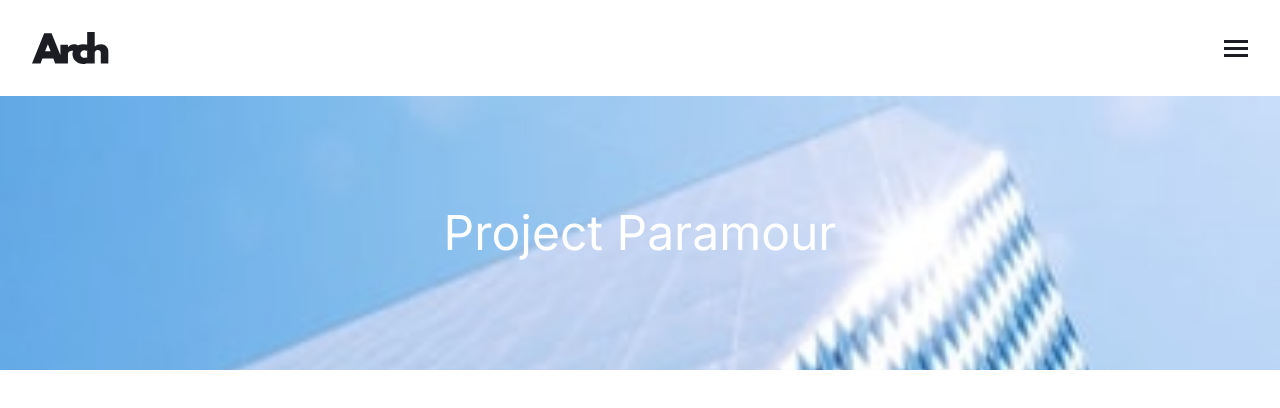
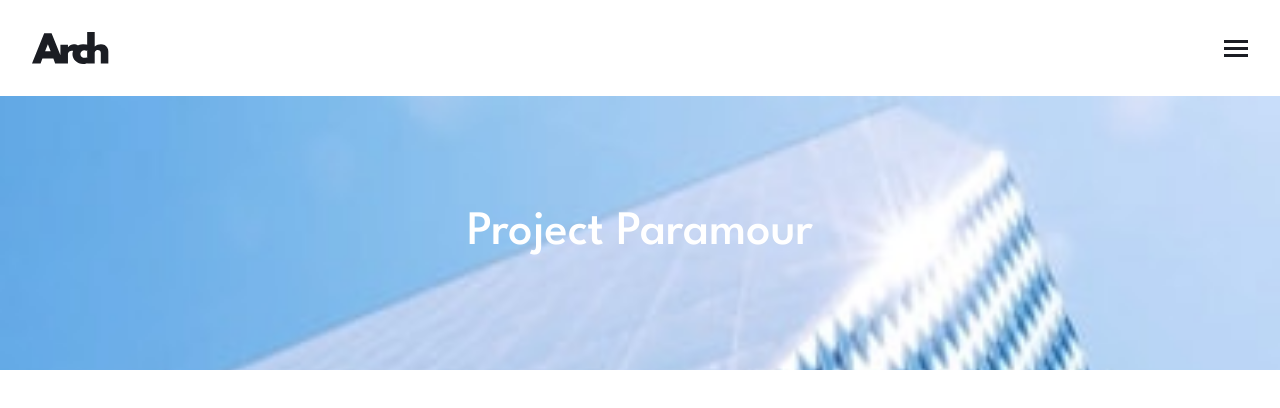
Before and after one commit to gigakhrz/arch-studio-multi-page-website, a Next.js app: page / in a window 1280 px wide. Shown: the top 408 px of the page. Built offline with nearby package versions, Linux system fonts and the light colour scheme.

Commit message:
import Leagua spartan font

```diff
--- a/src/app/layout.tsx
+++ b/src/app/layout.tsx
@@ -1,11 +1,11 @@
 import type { Metadata } from "next";
-import { Inter } from "next/font/google";
+import { League_Spartan } from "next/font/google";
 import "./globals.css";
 import Header from "./components/Header/Header";
 import { Providers } from "@/features/provider";
 import Footer from "./components/Footer/Footer";
 
-const inter = Inter({ subsets: ["latin"] });
+const spartan = League_Spartan({ subsets: ["latin"], weight: ["500", "700"] });
 
 export const metadata: Metadata = {
   title: "Create Next App",
@@ -20,7 +20,7 @@ export default function RootLayout({
   return (
     <html lang="en">
       <Providers>
-        <body className={inter.className}>
+        <body className={spartan.className}>
           <Header />
           {children}
           <Footer />
```
